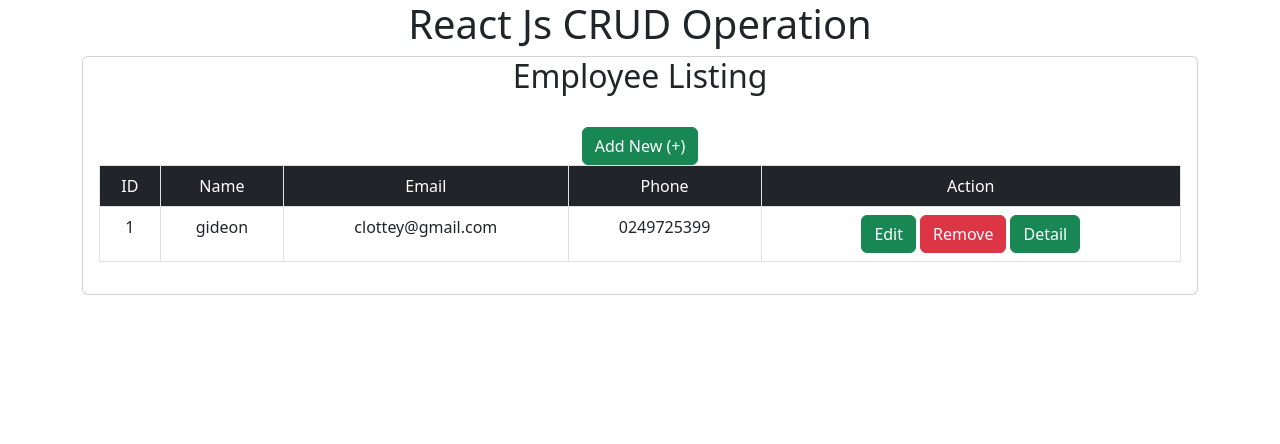
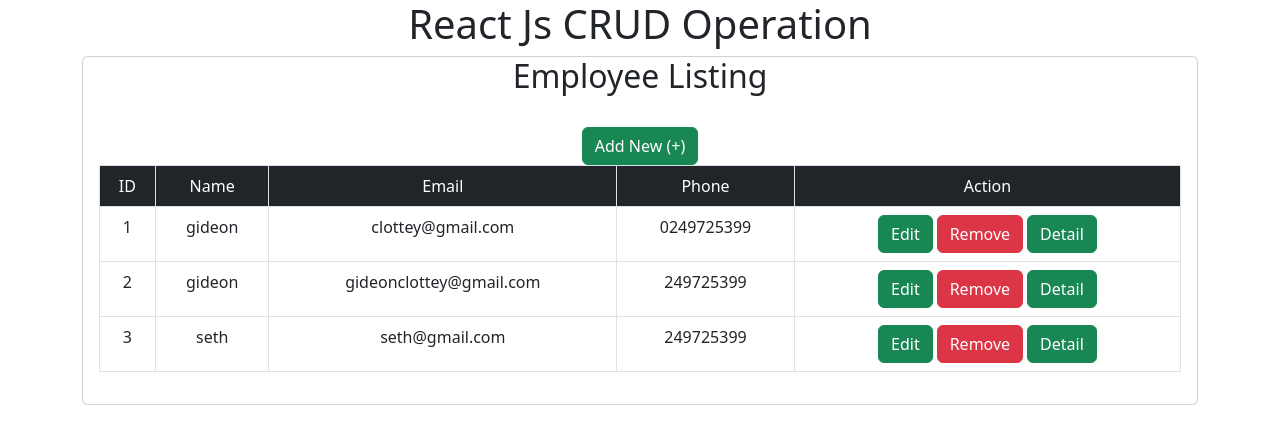
Before and after one commit to gideonclottey/React_Crud, a React (Create React App) app: page / in a window 1280 px wide. Shown: the top 444 px of the page. Built offline with nearby package versions, Linux system fonts and the light colour scheme; data requests are answered from the project's data file.

Commit message:
finishing app empcreate

```diff
--- a/db.json
+++ b/db.json
@@ -4,8 +4,21 @@
       "id": 1,
       "name": "gideon",
       "email": "clottey@gmail.com",
-      "phone":"0249725399"
+      "phone": "0249725399"
+    },
+    {
+      "name": "gideon",
+      "email": "gideonclottey@gmail.com",
+      "phone": "249725399",
+      "active": true,
+      "id": 2
+    },
+    {
+      "name": "seth",
+      "email": "seth@gmail.com",
+      "phone": "249725399",
+      "active": true,
+      "id": 3
     }
   ]
-
 }
--- a/src/components/EmpCreate.jsx
+++ b/src/components/EmpCreate.jsx
@@ -1,36 +1,71 @@
+import { useState } from 'react';
+import { Link, useNavigate } from 'react-router-dom';
+const EmpCreate =()=>{
+// defining states
+const[id, idchange]=useState('')
+const[name, namechange]=useState('')
+const[email, emailchange]=useState('')
+const[phone, phonechange]=useState('')
+const[active, activechange]=useState(true)
 
-const EmpCreate =()=>{
+const navigate =useNavigate()
+const handlesubmit=(e)=>{
+    e.preventDefault()
+    const empdata={name,email,phone,active}
+
+    fetch('http://localhost:8000/employees',{
+        // since this is a post request we need to perform this
+        method:"POST",
+        headers:{"content-type":"application/json"},
+        body:JSON.stringify(empdata)
+
+    }).then((res)=>{
+        alert('Employee created successfully')
+        navigate('/')
+
+    }).catch((err)=>{
+        console.log(err.message)
+    })
+
+}
+
+
     return(
         <div>
             <div className="row">
                 <div className="offset-lg-3 col-lg-6">
                     <div className="container">
-                        <div className="card">
+                        <div className="card" >
                             <div className="card-title">
                                 <h1>
                                     Add New Employee
                                 </h1>
                             </div>
                             <div className="card-body">
-                            <form style={'text-align-left'}>
-                            <div class="form-group">
+                            <form  onSubmit={handlesubmit} style={{'textAlign':'left'}}>
+                            <div className="form-group">
+                                 <label for="formGroupExampleInput">ID</label>
+                                     <input value={id} disabled="disabled" className="form-control" id="formGroupExampleInput" ></input>
+                             </div>
+                            <div className="form-group">
                                  <label for="formGroupExampleInput">Name</label>
-                                     <input type="text" class="form-control" id="formGroupExampleInput" placeholder="Example input"></input>
+                                     <input  required value={name} onChange={e=>namechange(e.target.value)} className="form-control" id="formGroupExampleInput" placeholder="Enter your name"></input>
                              </div>
-                                <div class="form-group">
+                                <div className="form-group">
                                     <label for="exampleInputEmail1">Email</label>
-                                    <input type="email" class="form-control" id="exampleInputEmail1" aria-describedby="emailHelp" placeholder="Enter email"></input>
-                                    <small id="emailHelp" class="form-text text-muted">We'll never share your email with anyone else.</small>
+                                    <input value={email} onChange={e=>emailchange(e.target.value)}  type="email" className="form-control" id="exampleInputEmail1" aria-describedby="emailHelp" placeholder="Enter email"></input>
+                                    <small id="emailHelp" className="form-text text-muted">We'll never share your email with anyone else.</small>
                                      </div>
-                                <div class="form-group">
+                                <div className="form-group">
                                      <label for="formGroupExampleInput">Phone</label>
-                                     <input type="text" class="form-control" id="formGroupExampleInput" placeholder="Example input"></input>
+                                     <input value={phone} onChange={e=>phonechange(e.target.value)}  type="text" className="form-control" id="formGroupExampleInput" placeholder="Enter your phone number"></input>
                                  </div>
-                         <div class="form-group form-check">
-                                <input type="checkbox" class="form-check-input" id="exampleCheck1"></input>
-                                <label class="form-check-label" for="exampleCheck1">Action</label>
+                         <div className="form-group form-check">
+                                <input checked={active} onChange={e=>activechange(e.target.checked)}  type="checkbox" className="form-check-input" id="exampleCheck1"></input>
+                                <label className="form-check-label" for="exampleCheck1">Action</label>
                         </div>
-                                <button type="submit" class="btn btn-primary">Submit</button>
+                                <button type="submit" className="btn btn-primary me-1">Save</button>
+                                <Link to='/' className='btn btn-danger'>Back</Link>
                         </form>
 
                             </div>
```
